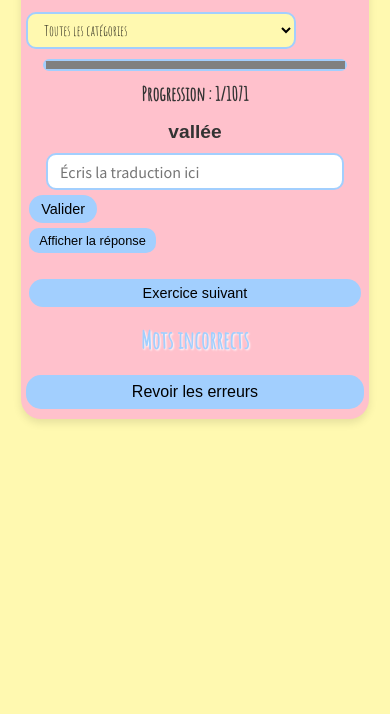
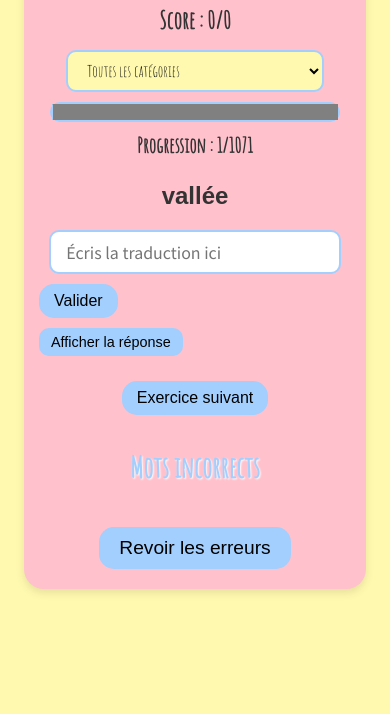
Before and after one commit to SooKyy/vocabulaire-fr-cn, a plain HTML site: page index.html in a window 390 px wide. Shown: the part 130-844 px from the top of the page. Drawn offline with Linux system fonts and the light colour scheme.

Commit message:
Add files via upload

```diff
--- a/styles.css
+++ b/styles.css
@@ -3,43 +3,39 @@ body {
     font-family: 'Amatic SC', cursive;
     display: flex;
     justify-content: center;
-    align-items: flex-start; /* Alignement en haut */
-    height: 100vh; /* Hauteur fixe de l’écran */
+    align-items: flex-start; /* Changé de center à flex-start pour éviter le débordement */
+    min-height: 100vh; /* Utilise min-height pour permettre l'expansion */
     margin: 0;
-    padding: 5px; /* Réduit encore pour mobile */
+    padding: 10px;
     box-sizing: border-box;
-    overflow-y: hidden; /* Désactive le scroll global */
+    overflow-y: auto; /* Permet le scroll si nécessaire, mais on va éviter ça */
 }
 
 .container {
     background-color: #FFC1CC; /* Rose pâle */
-    padding: 10px; /* Réduit pour gagner de la place */
+    padding: 20px;
     border-radius: 20px;
     text-align: center;
     max-width: 90%;
-    width: 100%;
     box-shadow: 0 4px 8px rgba(0, 0, 0, 0.1);
+    width: 100%; /* Assure que le conteneur prend toute la largeur disponible */
     box-sizing: border-box;
-    max-height: 100vh; /* Limite la hauteur au viewport */
-    overflow-y: auto; /* Scroll interne si besoin, mais on va l’éviter */
-    display: flex;
-    flex-direction: column; /* Organise le contenu en colonne */
 }
 
 h1 {
-    font-size: 2em; /* Réduit légèrement pour économiser de l’espace */
+    font-size: 2.5em;
     color: #A2CFFE; /* Bleu ciel */
     text-shadow: 2px 2px 4px #fff;
-    margin: 5px 0; /* Marges minimales */
+    margin: 10px 0; /* Réduit la marge pour gagner de la place */
 }
 
 button {
     background-color: #A2CFFE;
     border: none;
-    padding: 8px 16px; /* Réduit la taille des boutons */
-    margin: 3px; /* Marges plus petites */
+    padding: 10px 20px;
+    margin: 5px;
     border-radius: 15px;
-    font-size: 1em; /* Plus petit mais lisible */
+    font-size: 1.2em;
     cursor: pointer;
     transition: transform 0.2s;
 }
@@ -49,135 +45,132 @@ button:hover {
 }
 
 #question {
-    font-family: 'Arial', sans-serif;
-    font-size: 1.5em; /* Réduit pour mobile */
-    font-weight: bold;
-    margin: 10px 0; /* Marges réduites */
-    color: #333;
+    font-family: 'Arial', sans-serif; /* Police claire et lisible */
+    font-size: 24px; /* Taille plus grande pour le mot à deviner */
+    font-weight: bold; /* Gras pour plus de lisibilité */
+    margin-bottom: 20px; /* Espacement en dessous */
+    color: #333; /* Couleur sombre pour le contraste */
 }
 
 #options button {
     display: block;
     width: 80%;
-    margin: 5px auto; /* Marges réduites */
+    margin: 10px auto;
 }
 
 #inputAnswer {
-    padding: 8px;
-    font-size: 1em; /* Réduit pour compacter */
+    padding: 10px;
+    font-size: 1.2em;
     border-radius: 10px;
     border: 2px solid #A2CFFE;
     width: 80%;
-    margin: 5px auto; /* Marges réduites */
+    margin: 10px auto;
     font-family: 'Noto Sans SC', sans-serif;
-    display: block;
+    display: block; /* Assure qu’il est centré */
 }
 
 #feedback {
-    font-size: 1.2em; /* Réduit pour économiser de l’espace */
-    margin: 10px 0; /* Marges réduites */
+    font-size: 1.5em;
+    margin: 20px 0;
     color: #333;
 }
 
 #showAnswer {
-    margin-top: 5px;
-    background-color: #A2CFFE;
+    margin-top: 10px;
+    background-color: #A2CFFE; /* Aligné avec les autres boutons */
     border: none;
-    padding: 6px 12px; /* Encore plus petit */
-    border-radius: 10px;
-    font-size: 0.9em;
+    padding: 8px 16px; /* Réduit la taille */
+    border-radius: 10px; /* Plus petit rayon */
+    font-size: 1em; /* Réduit la police */
     cursor: pointer;
     transition: transform 0.2s;
-    display: inline-block;
+    display: inline-block; /* Reste dans le flux */
 }
 
 #showAnswer:hover {
-    transform: scale(1.1);
+    transform: scale(1.1); /* Même effet que les autres boutons */
 }
 
 #score {
-    font-size: 1.8em; /* Toujours lisible mais compact */
+    font-size: 2em; /* Augmenté pour plus de lisibilité */
     color: #333;
-    margin: 10px 0; /* Marges réduites */
-    font-weight: bold;
+    margin: 15px 0; /* Plus d’espace autour */
+    font-weight: bold; /* Plus de contraste */
 }
 
 #categorySelect {
-    background-color: #FFF9B0;
+    background-color: #FFF9B0; /* Jaune doux assorti au fond */
     border: 2px solid #A2CFFE;
-    padding: 6px; /* Réduit */
-    font-size: 1.2em; /* Plus compact mais lisible */
+    padding: 8px;
+    font-size: 1.5em; /* Augmenté légèrement */
     border-radius: 10px;
-    margin: 5px 0; /* Marges réduites */
+    margin: 10px auto; /* Centré horizontalement */
     font-family: 'Amatic SC', cursive;
-    width: 80%;
+    width: 80%; /* S’aligne avec les autres éléments */
+    display: block; /* Nécessaire pour que margin: auto fonctionne */
 }
 
 #progressBar {
     width: 80%;
-    height: 15px; /* Réduit la hauteur */
-    margin: 5px auto; /* Marges réduites */
-    background-color: #FFF9B0;
+    height: 20px;
+    margin: 10px auto;
+    background-color: #FFF9B0; /* Fond jaune doux */
     border: 2px solid #A2CFFE;
     border-radius: 10px;
-    display: block;
+    display: block; /* Centré correctement */
 }
 
 #progressBar::-webkit-progress-value {
-    background-color: #A2CFFE;
+    background-color: #A2CFFE; /* Bleu ciel pour la progression */
     border-radius: 8px;
 }
 
 #progressBar::-moz-progress-bar {
-    background-color: #A2CFFE;
+    background-color: #A2CFFE; /* Compatibilité Firefox */
     border-radius: 8px;
 }
 
 #progressText {
-    font-size: 1.5em; /* Compact mais lisible */
+    font-size: 1.8em; /* Augmenté pour lisibilité */
     color: #333;
-    margin: 5px 0; /* Marges réduites */
-    font-weight: bold;
+    margin-bottom: 20px;
+    font-weight: bold; /* Plus de contraste */
 }
 
 #mistakesSection {
-    margin-top: 10px; /* Réduit */
-    flex-grow: 1; /* Permet à cette section de prendre l’espace restant */
-    display: flex;
-    flex-direction: column;
+    margin-top: 20px;
 }
 
 #mistakesSection h3 {
-    font-size: 1.5em; /* Réduit */
+    font-size: 1.8em;
     color: #A2CFFE;
     text-shadow: 1px 1px 2px #fff;
-    margin: 5px 0; /* Marges réduites */
+    margin-bottom: 10px;
 }
 
 #mistakesList {
     list-style-type: none;
     padding: 0;
-    font-size: 1em; /* Plus petit */
+    font-size: 1.2em;
     color: #333;
-    max-height: 100px; /* Hauteur fixe pour limiter l’espace */
+    max-height: 150px; /* Limite la hauteur pour éviter le débordement */
     overflow-y: auto; /* Scroll interne si trop d’erreurs */
-    margin: 5px 0;
 }
 
 #mistakesList li {
-    margin: 3px 0; /* Marges réduites */
-    background-color: #FFF9B0;
-    padding: 3px; /* Réduit */
+    margin: 5px 0;
+    background-color: #FFF9B0; /* Jaune doux pour chaque élément */
+    padding: 5px;
     border-radius: 8px;
 }
 
 #reviewMistakes {
     background-color: #A2CFFE;
     border: none;
-    padding: 8px 16px;
-    margin: 5px 0; /* Marges réduites */
+    padding: 10px 20px;
+    margin: 10px 0;
     border-radius: 15px;
-    font-size: 1em;
+    font-size: 1.2em;
     cursor: pointer;
     transition: transform 0.2s;
 }
@@ -189,51 +182,45 @@ button:hover {
 /* Style pour mobile */
 @media (max-width: 600px) {
     body {
-        padding: 2px; /* Encore plus compact */
+        padding: 5px; /* Réduit le padding pour gagner de la place */
     }
 
     .container {
-        padding: 5px; /* Ultra compact */
-        max-height: 100vh; /* S’assure qu’il ne dépasse pas l’écran */
+        padding: 10px; /* Réduit le padding interne */
     }
 
     h1 {
-        font-size: 1.8em; /* Plus petit sur mobile */
+        font-size: 2em;
     }
 
     button, #inputAnswer, #categorySelect {
-        font-size: 0.9em;
-        padding: 6px 12px; /* Réduit davantage */
+        font-size: 1em;
+        padding: 8px 15px;
     }
 
     #question {
-        font-size: 1.2em; /* Plus compact */
+        font-size: 1.5em;
     }
 
     #score {
-        font-size: 1.5em; /* Toujours lisible */
+        font-size: 1.5em; /* Toujours lisible sur mobile */
     }
 
     #progressText {
-        font-size: 1.2em; /* Compact mais clair */
+        font-size: 1.3em; /* Légèrement réduit mais lisible */
     }
 
     #progressBar {
-        width: 90%;
-        height: 12px; /* Plus fin */
+        width: 90%; /* Plus large sur mobile */
     }
 
     #mistakesList {
-        font-size: 0.9em;
-        max-height: 80px; /* Encore plus compact */
+        font-size: 1em;
+        max-height: 100px; /* Réduit pour mobile */
     }
 
     #showAnswer {
-        padding: 5px 10px;
-        font-size: 0.8em;
-    }
-
-    #feedback {
-        font-size: 1em; /* Réduit pour mobile */
+        padding: 6px 12px; /* Encore plus petit sur mobile */
+        font-size: 0.9em;
     }
 }
```
